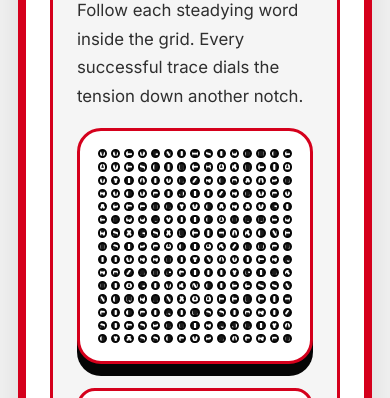
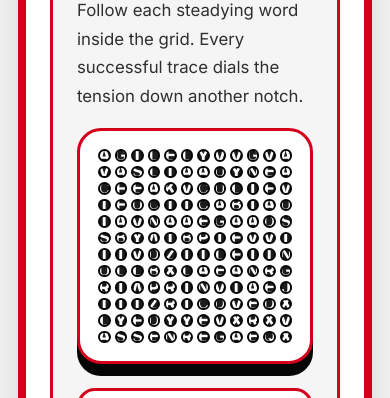
Before and after one commit to drs-az/Calm, a plain HTML site: page index.html in a window 390 px wide. Both pictures are taken after a click on the button "ACTIVATE CALM PROTOCOL". Shown: the part 446-844 px from the top of the page. Drawn offline with Linux system fonts and the light colour scheme.

Commit message:
Reduce puzzle grid density for larger letters

```diff
--- a/script.js
+++ b/script.js
@@ -1,4 +1,5 @@
-const GRID_SIZE = 15;
+const GRID_SIZE = 12;
+const WORD_COUNT = 16;
 const DIRECTIONS = [
     [0, 1],   // right
     [1, 0],   // down
@@ -40,7 +41,7 @@ function startGame() {
     puzzleScreen.classList.remove('hidden');
     congratsScreen.classList.add('hidden');
 
-    selectedWords = getRandomWords(20);
+    selectedWords = getRandomWords(WORD_COUNT);
     generateGrid();
     renderWordList();
     renderGrid();
@@ -48,8 +49,10 @@ function startGame() {
 }
 
 function getRandomWords(count) {
-    const shuffled = [...wordsLibrary].sort(() => 0.5 - Math.random());
-    return shuffled.slice(0, count).map(w => w.toUpperCase());
+    const filtered = wordsLibrary.filter(word => word.length <= GRID_SIZE);
+    const effectiveCount = Math.min(count, filtered.length);
+    const shuffled = [...filtered].sort(() => 0.5 - Math.random());
+    return shuffled.slice(0, effectiveCount).map(w => w.toUpperCase());
 }
 
 function generateGrid() {
--- a/style.css
+++ b/style.css
@@ -231,7 +231,7 @@ body {
 
 .grid {
     display: grid;
-    grid-template-columns: repeat(15, 1fr);
+    grid-template-columns: repeat(12, 1fr);
     aspect-ratio: 1 / 1;
     width: min(90vw, 560px);
     gap: clamp(4px, 1vw, 6px);
@@ -245,7 +245,7 @@ body {
     background: var(--charcoal);
     border-radius: 10px;
     border: 2px solid var(--black);
-    font-size: clamp(0.9rem, 2.4vw, 1.5rem);
+    font-size: clamp(1.2rem, 3.8vw, 2.2rem);
     font-weight: 700;
     text-transform: uppercase;
     color: var(--white);
```
